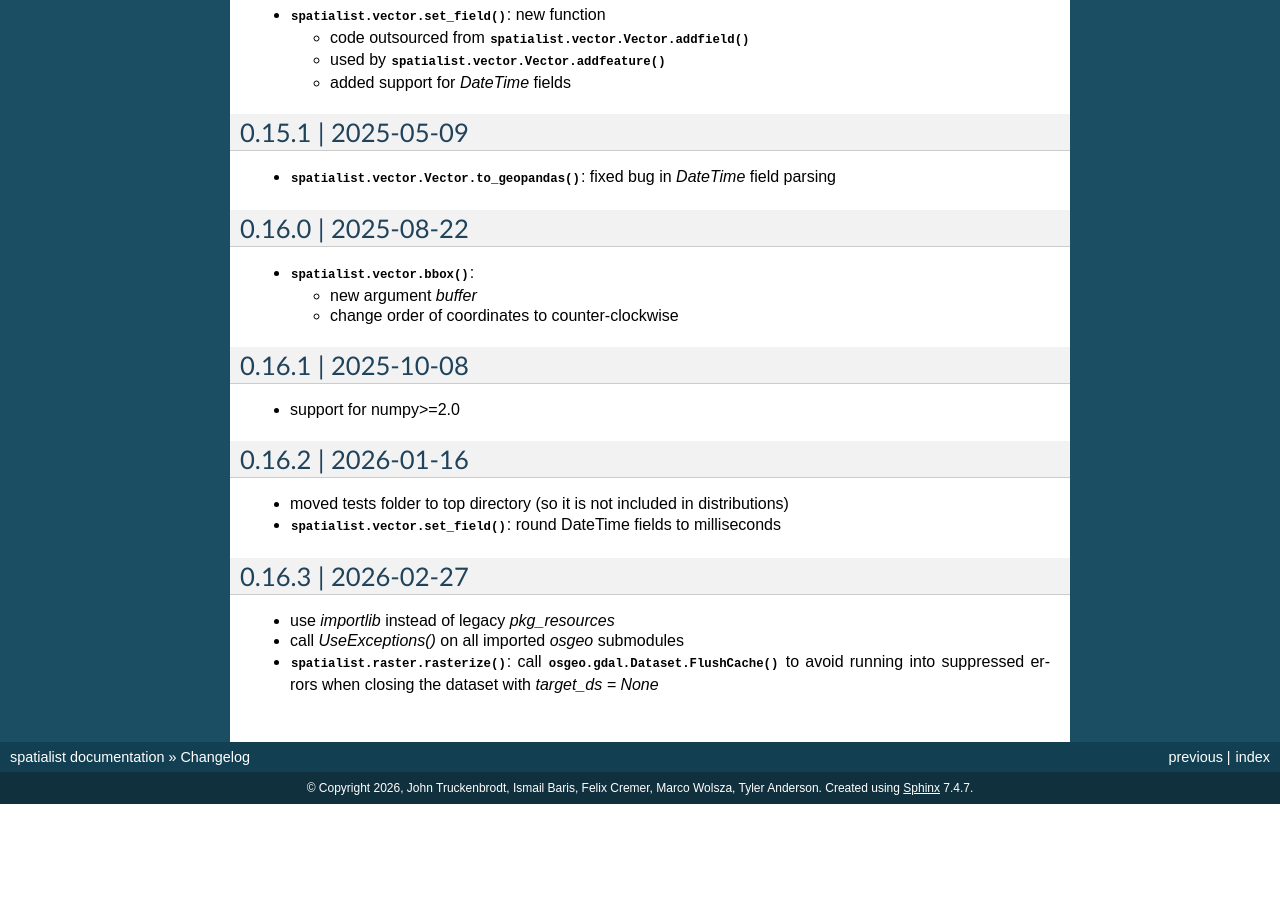
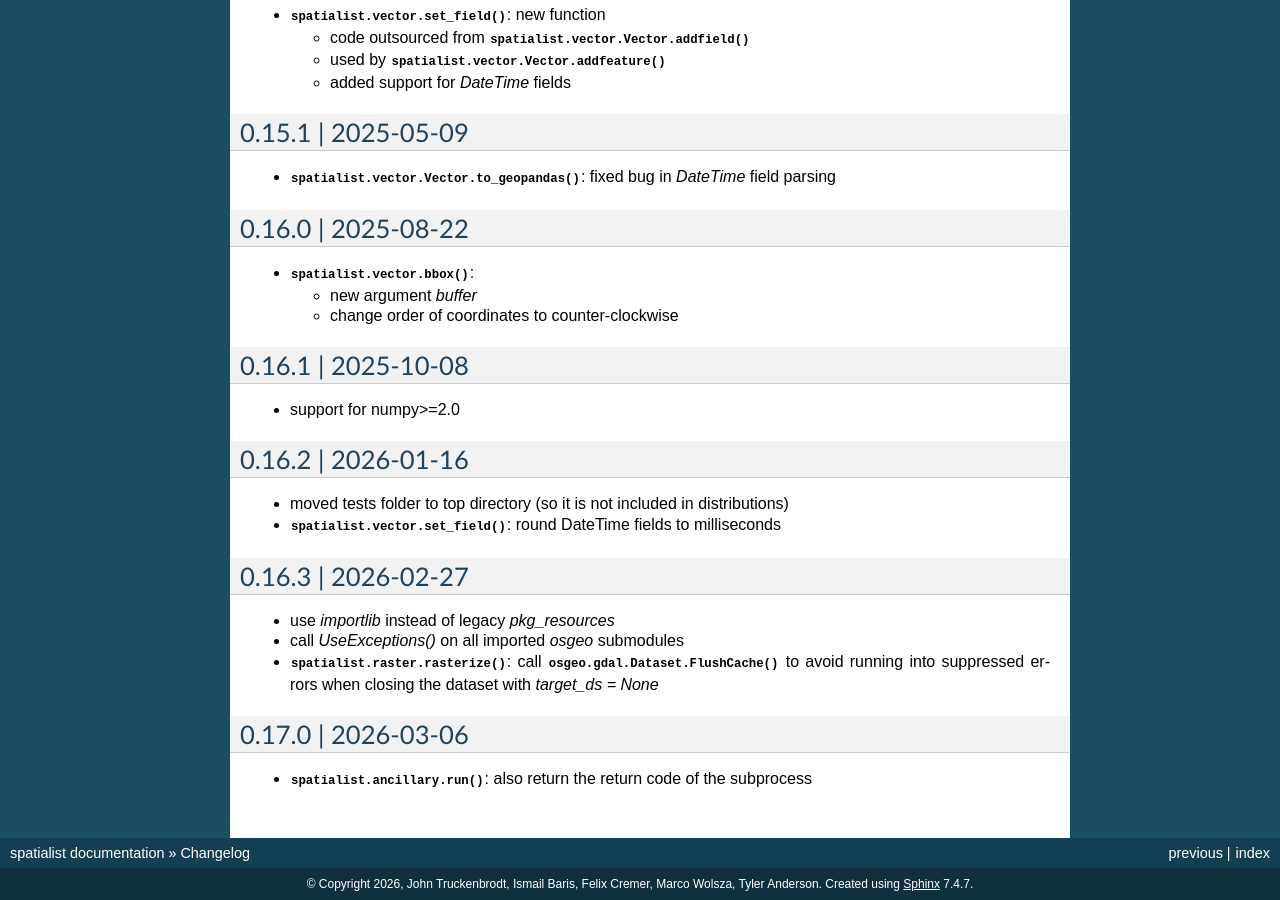
Before and after one commit to johntruckenbrodt/spatialist, a Sphinx documentation site: the page built from docs/source/changelog.rst, in a window 1280 px wide and 900 px high, scrolled down 3436 px. Built offline with Sphinx 7.4.7, drawn with Linux system fonts in a browser that asks for light colours; pages that are not in the unit, such as notebooks, are missing from menus; before the commit the page ends 4240 px from its top, so only the background shows below that.

Commit message:
version 0.17.0 changelog

```diff
--- a/docs/source/changelog.rst
+++ b/docs/source/changelog.rst
@@ -245,3 +245,8 @@ Changelog
 - call `UseExceptions()` on all imported `osgeo` submodules
 - :func:`spatialist.raster.rasterize`: call :meth:`osgeo.gdal.Dataset.FlushCache` to avoid running into suppressed
   errors when closing the dataset with `target_ds = None`
+
+0.17.0 | 2026-03-06
+-------------------
+
+- :func:`spatialist.ancillary.run`: also return the return code of the subprocess
```
